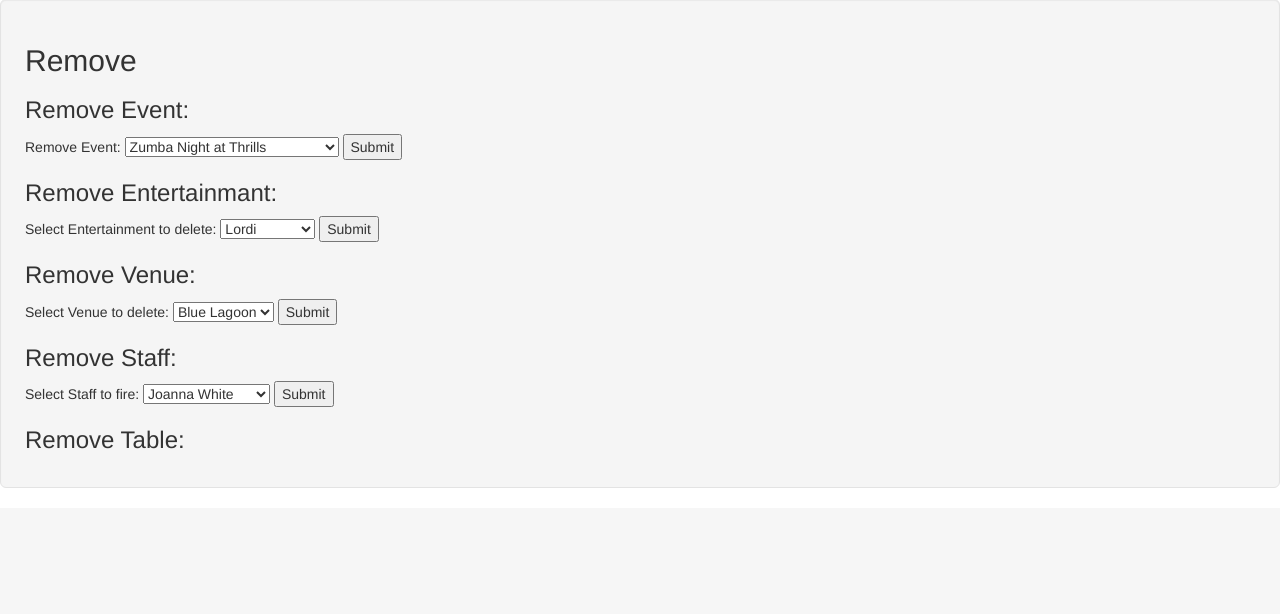
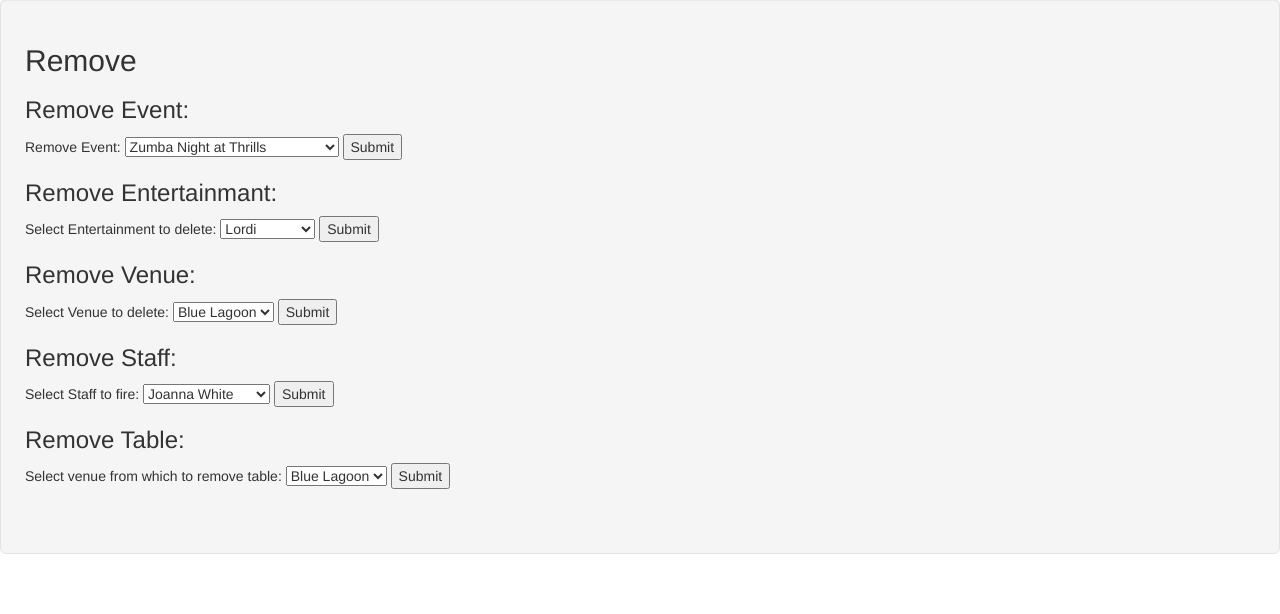
Before and after one commit to danyakarras/Venue, a PHP site: page /304_project/manager_home.php in a window 1280 px wide. Shown: the part 825-1439 px from the top of the page. Before the commit the page ends 1313 px from the top, so only its background shows below. Run offline with PHP 8.4, Linux system fonts and the light colour scheme; a user stored in the database is signed in; data comes from the database, SQL or seed files in the repository; some libraries are stand-ins or nearby versions.

Commit message:
can remove tables

```diff
--- a/manager_home.php
+++ b/manager_home.php
@@ -312,7 +312,7 @@ $username=$_SESSION['username'];
 	    $conn = new mysqli($servername, $username, $password, $databasename);
 	    //check connecting
 	    if($conn->connect_error) {
-	    die("Connection falied: " . $conn->connect_error);
+			die("Connection falied: " . $conn->connect_error);
 	    }
 
 	    $sid = rand(100000, 999999);
@@ -421,7 +421,7 @@ $username=$_SESSION['username'];
 	    $conn = new mysqli($servername, $username, $password, $databasename);
 	    //check connecting
 	    if($conn->connect_error) {
-	    die("Connection falied: " . $conn->connect_error);
+			die("Connection falied: " . $conn->connect_error);
 	    }
 
         $selected_remove_ev = $_POST['remove_evid'];
@@ -567,7 +567,7 @@ $username=$_SESSION['username'];
 	$conn = new mysqli($servername, $username, $password, $databasename);
 	//check connecting
 	if($conn->connect_error) {
-	die("Connection falied: " . $conn->connect_error);
+		die("Connection falied: " . $conn->connect_error);
 	}
 
 	//wrtie and sql that willl select all branchID and names of venues, and then we put the name as venue and value="$branchID" where that's a variable $branchID = $row["branchID"];
@@ -605,7 +605,7 @@ $username=$_SESSION['username'];
 	    $conn = new mysqli($servername, $username, $password, $databasename);
 	    //check connecting
 	    if($conn->connect_error) {
-	    die("Connection falied: " . $conn->connect_error);
+			die("Connection falied: " . $conn->connect_error);
 	    }
 
         $remove_staff = $_POST['del_staff'];
@@ -619,10 +619,78 @@ $username=$_SESSION['username'];
 	?>
 
 	<h3>Remove Table:</h3>
+	<?php
+	$tvenueremove = ' Select venue from which to remove table: <select name="tbranchIDremove">'.$venue_options.'</select>';
+	echo '<form action="#" method="post">'.$tvenueremove.'
+	        <input type="submit" name="submit10" value="Submit" />
+	        </form>';
 
+	if(isset($_POST['submit10'])){
 
+		$servername = "localhost";
+	    $username = "root";
+	    $password = NULL;
+	    $databasename = 'Venue';
+	    //connect
+	    $conn = new mysqli($servername, $username, $password, $databasename);
+	    //check connecting
+	    if($conn->connect_error) {
+			die("Connection falied: " . $conn->connect_error);
+		}
 
+		$chosen_venue = $_POST['tbranchIDremove'];
+
+		$sql_tables = "SELECT tableNum, type FROM `venuehastable` WHERE branchID = '$chosen_venue'";
+
+		$table_options = '';
+		$tables = $conn->query($sql_tables);
+        if($tables->num_rows > 0) {
+            while($row = $tables->fetch_assoc()) {
+                $tableNum = $row["tableNum"];
+                $tableType = $row["type"];
+                $table_options .='<option value="'.$tableNum.'">'.$tableType.'</option>';
+            }
+        } else {
+        	echo "0 results";
+        }
+
+		$del_table= ' Select table type to remove: <select name="del_table">'.$table_options.'</select>';
+
+		echo '<form action="#" method="post">'.$del_table.'
+	        <input type="submit" name="submit12" value="Submit" />
+	        </form>';
+
+		$conn->close();
+	}
+
+		if(isset($_POST['submit12'])){
+
+		$servername = "localhost";
+	    $username = "root";
+	    $password = NULL;
+	    $databasename = 'Venue';
+	    //connect
+	    $conn = new mysqli($servername, $username, $password, $databasename);
+	    //check connecting
+	    if($conn->connect_error) {
+			die("Connection falied: " . $conn->connect_error);
+	    }
+
+        $remove_table = $_POST['del_table'];
+
+		$sql12 = "DELETE FROM `venuehastable` WHERE tableNum = '$remove_table'";
+		$conn->query($sql12);
+		//add echo saying it was successful if it inserted and error if it didn't
+
+		$conn->close();
+	}
+
+	?>
+	<br>
+	<br>
 	</div>
+	<br>
+	<br>
 </body>
 </html>
 
```
